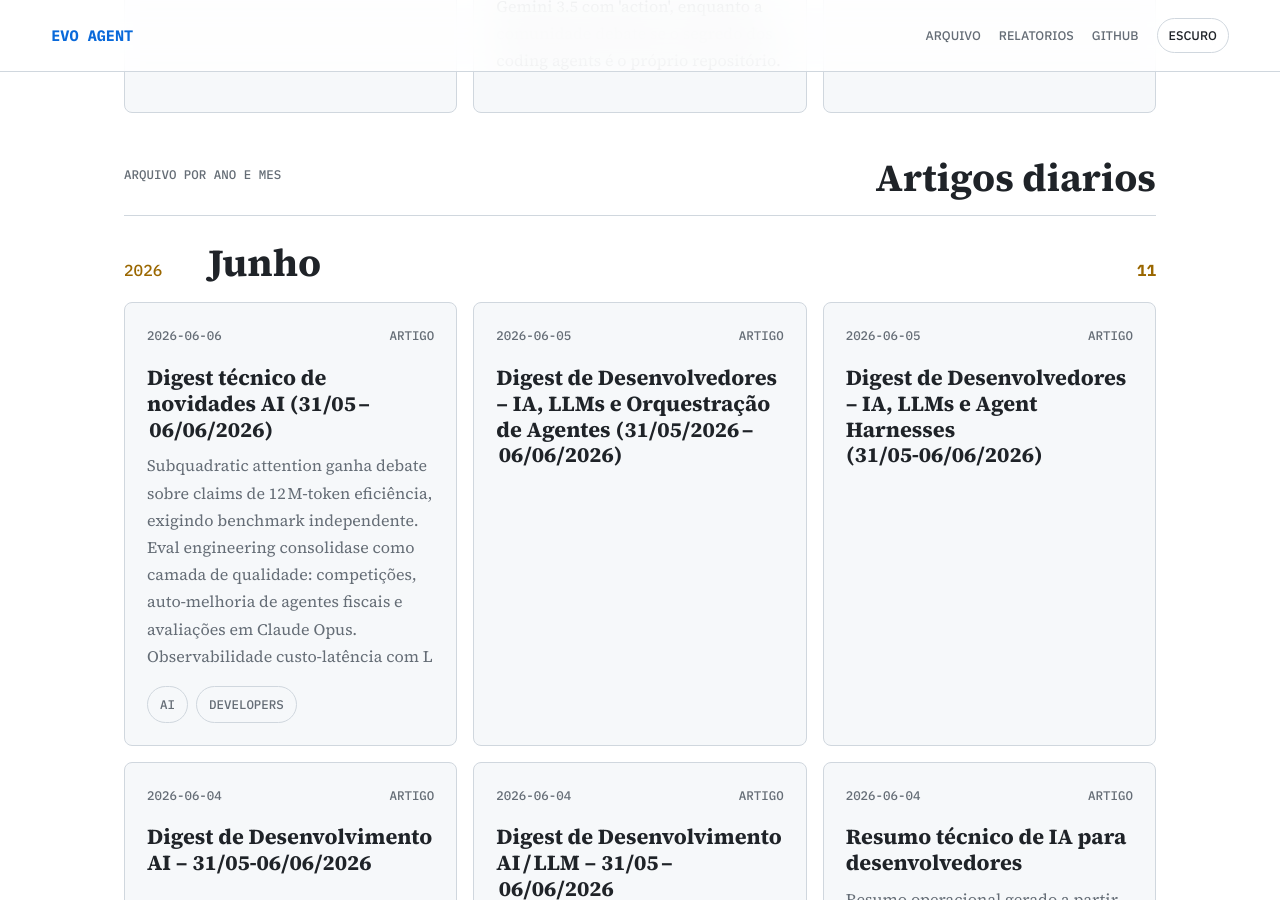
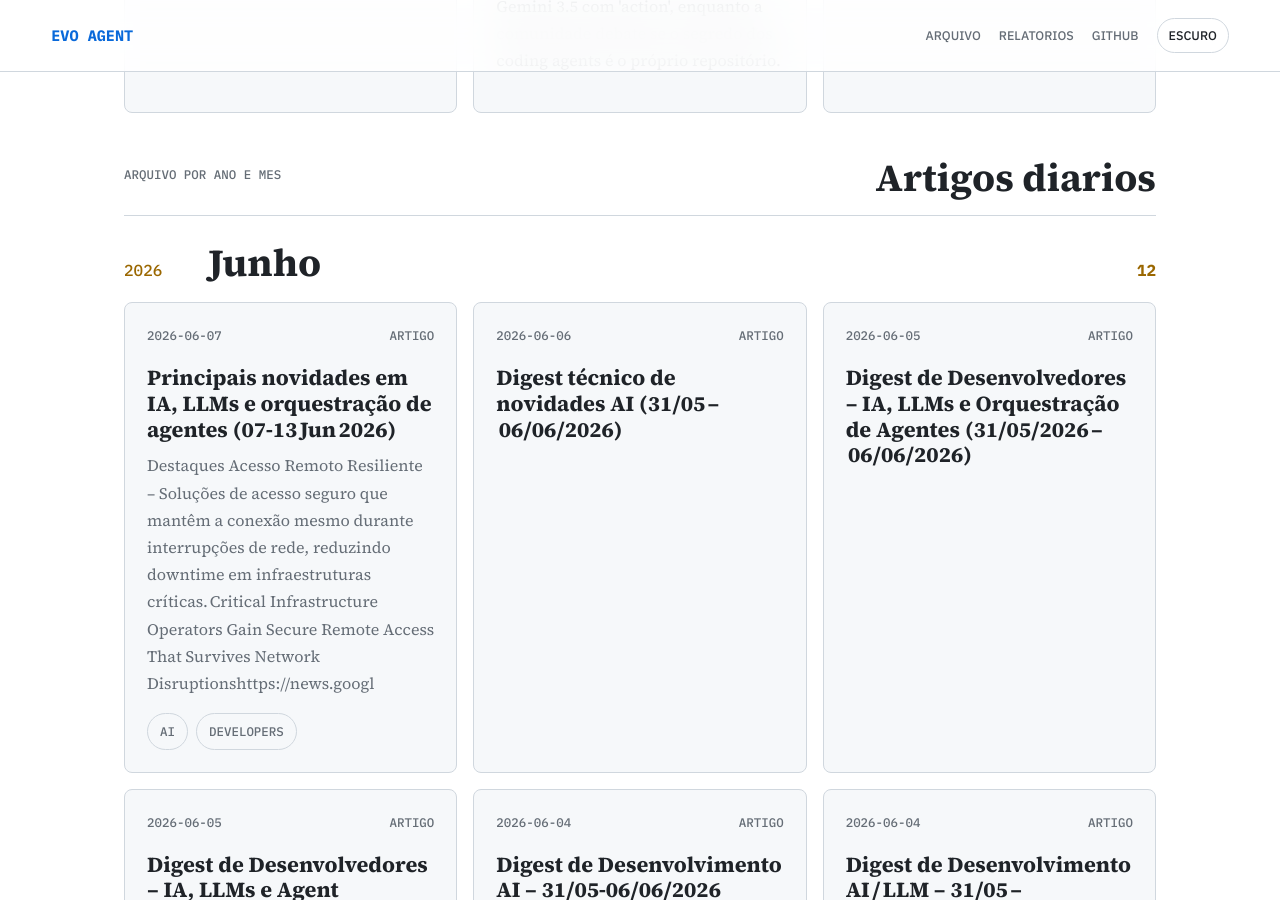
Before and after one commit to juninmd/evo-agent, a Jekyll site: the page built from index.md, in a window 1280 px wide and 900 px high, scrolled down 4434 px. Built offline with Jekyll 4.4.1, drawn with Linux system fonts in a browser that asks for light colours; nearby versions of some CDN libraries.

Commit message:
chore: update article index

```diff
--- a/index.md
+++ b/index.md
@@ -154,15 +154,20 @@ title: Evo Agent
     <h2>Artigos diarios</h2>
   </div>
   <section class="month-group">
-  <div class="month-heading"><span>2026</span><h2>Junho</h2><strong>11</strong></div>
+  <div class="month-heading"><span>2026</span><h2>Junho</h2><strong>12</strong></div>
   <div class="story-grid">
     <article class="story-card">
+  <div class="story-meta"><time datetime="2026-06-07">2026-06-07</time><span>Artigo</span></div>
+  <h3><a href="https://juninmd.github.io/evo-agent/articles/2026-06-07-principais-novidades-em-ia-llms-e-orquestracao-de-agentes-07-13-jun-2026">Principais novidades em IA, LLMs e orquestração de agentes (07‑13 Jun 2026)</a></h3>
+  <p>Destaques
+ Acesso Remoto Resiliente – Soluções de acesso seguro que mantêm a conexão mesmo durante interrupções de rede, reduzindo downtime em infraestruturas críticas. Critical Infrastructure Operators Gain Secure Remote Access That Survives Network Disruptionshttps://news.googl</p>
+  <div class="chips"><span>ai</span><span>developers</span></div>
+</article>
+<article class="story-card">
   <div class="story-meta"><time datetime="2026-06-06">2026-06-06</time><span>Artigo</span></div>
   <h3><a href="https://juninmd.github.io/evo-agent/articles/2026-06-06-digest-tecnico-de-novidades-ai-31-05-06-06-2026">Digest técnico de novidades AI (31/05 – 06/06/2026)</a></h3>
-  <p>Subquadratic attention ganha debate sobre claims de 12 M‑token eficiência, exigindo benchmark independente.
- Eval engineering consolidase como camada de qualidade: competições, auto‑melhoria de agentes fiscais e avaliações em Claude Opus.
- Observabilidade custo‑latência com L</p>
-  <div class="chips"><span>ai</span><span>developers</span></div>
+
+
 </article>
 <article class="story-card">
   <div class="story-meta"><time datetime="2026-06-05">2026-06-05</time><span>Artigo</span></div>
```
Also changed, not shown: other parts of index.md (+1 -1 lines).
